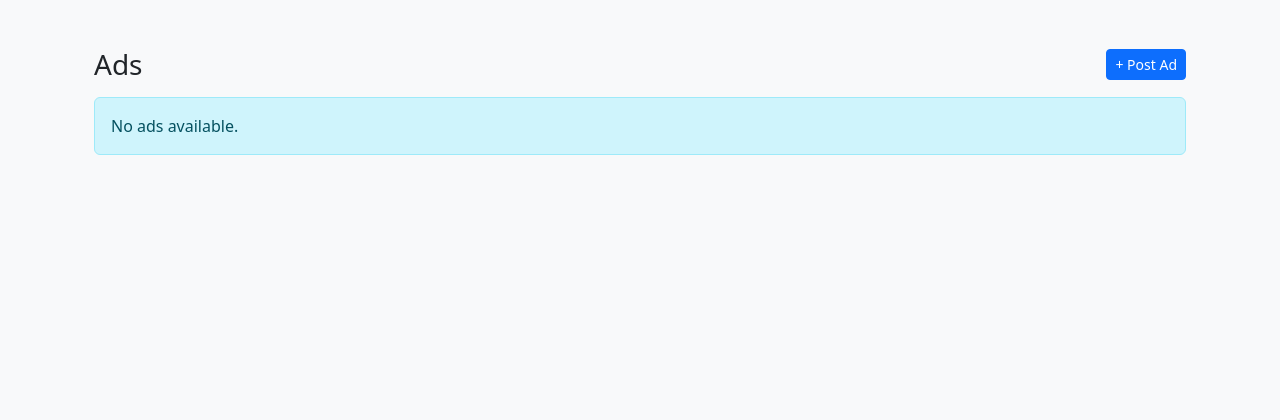
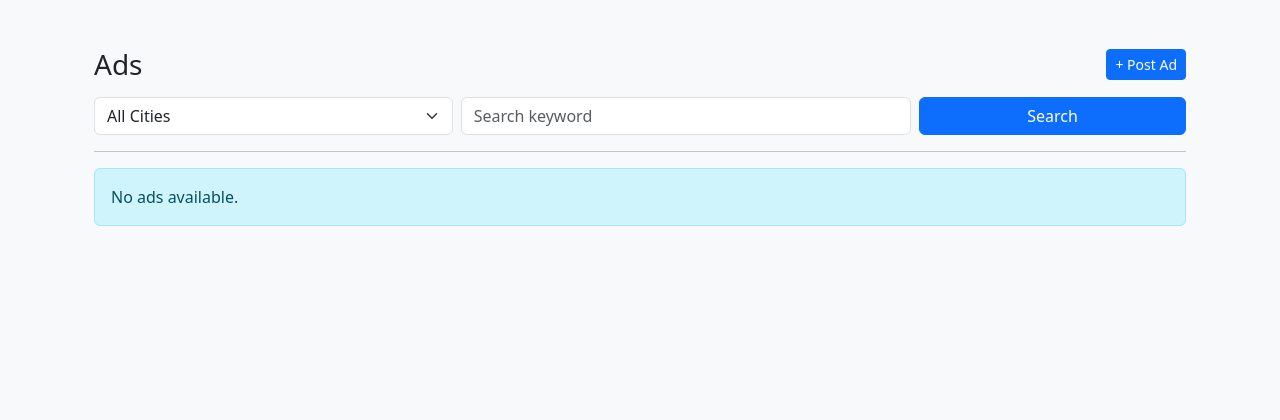
Before and after one commit to farhan-arshad-dev/offmarket, a Django app: page / in a window 1280 px wide. Shown: the part 123-543 px from the top of the page. Run offline with Django 5.2, Linux system fonts and the light colour scheme; data that the repository does not hold is empty.

Commit message:
feat: add the Search bar in the home page

```diff
--- a/ads/templates/ads/ad_list.html
+++ b/ads/templates/ads/ad_list.html
@@ -8,6 +8,30 @@
             <h3 class="mb-0">Ads</h3>
             <a href="{% url 'ads:ad_create' %}" class="btn btn-primary btn-sm">+ Post Ad</a>
         </div>
+        <form method="get"
+              action="{% url 'home' %}"
+              class="row g-2 align-items-center mb-3">
+            <div class="col-md-4">
+                <select name="city" class="form-select">
+                    <option value="">All Cities</option>
+                    {% for value, name in city_choices %}
+                        <option value="{{ value }}"
+                                {% if request.GET.city == value %}selected{% endif %}>{{ name }}</option>
+                    {% endfor %}
+                </select>
+            </div>
+            <div class="col-md-5">
+                <input type="text"
+                       name="q"
+                       class="form-control"
+                       placeholder="Search keyword"
+                       value="{{ request.GET.q }}">
+            </div>
+            <div class="col-md-3">
+                <button type="submit" class="btn btn-primary w-100">Search</button>
+            </div>
+        </form>
+        <hr>
         {% if ads %}
             <div class="row g-4">
                 {% for ad in ads %}
--- a/ads/views.py
+++ b/ads/views.py
@@ -1,18 +1,54 @@
 from django.contrib.auth.mixins import LoginRequiredMixin
 from django.db import transaction
+from django.db.models import Q
 from django.shortcuts import redirect
 from django.urls import reverse_lazy
 from django.views.generic import CreateView, DeleteView, DetailView, ListView, UpdateView
 
 from ads.forms import AdForm, AdImageCreateFormSet, AdImageUpdateFormSet, ProfileInlineForm
-from ads.models import Ad
+from ads.models import Ad, City
 
 
 class AdListView(ListView):
     model = Ad
     template_name = 'ads/ad_list.html'
     context_object_name = 'ads'
-    paginate_by = 10
+    paginate_by = 20
+
+    def get_queryset(self):
+        queryset = Ad.objects.all()
+        keyword = self.request.GET.get('q', '').strip()
+        city_select = self.request.GET.get('city', '')
+
+        # Keyword search
+        if keyword:
+            queryset = queryset.filter(
+                Q(title__icontains=keyword)
+                | Q(description__icontains=keyword)
+                | Q(category__name__icontains=keyword)
+                | Q(brand__icontains=keyword)
+            )
+
+        # City filter ignore in case of All cities
+        if city_select and city_select.startswith('CITY_'):
+            city_id = int(city_select.replace('CITY_', ''))
+            queryset = queryset.filter(
+                neighbourhood__city_id=city_id
+            )
+
+        return queryset
+
+    def get_context_data(self, **kwargs):
+        context = super().get_context_data(**kwargs)
+        cities = City.objects.prefetch_related().all()
+
+        city_choices = []
+        for city in cities.all():
+            city_choices.append((f'CITY_{city.id}', city.name))
+
+        context['city_choices'] = city_choices
+
+        return context
 
 
 class AdDetailView(DetailView):
```
